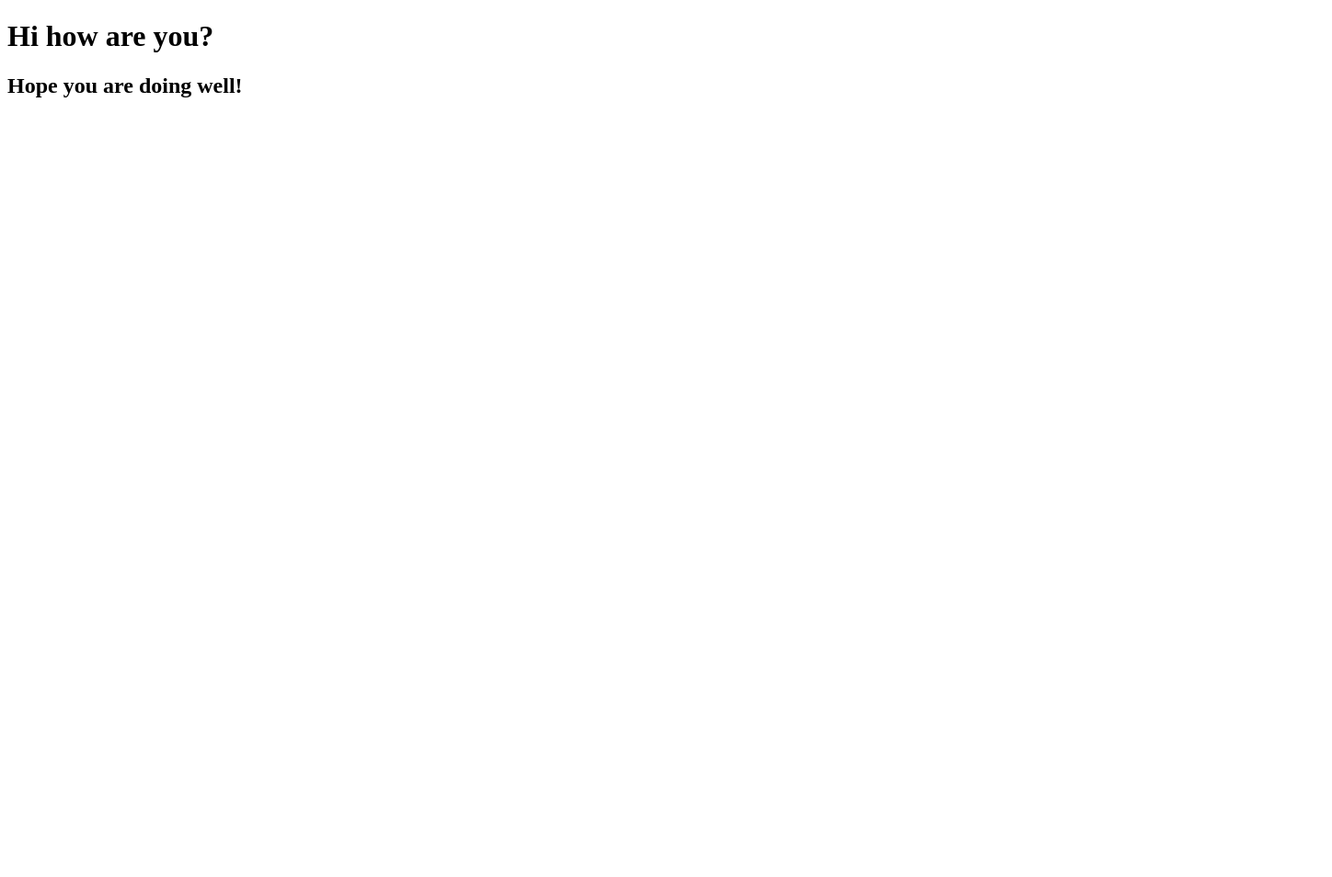
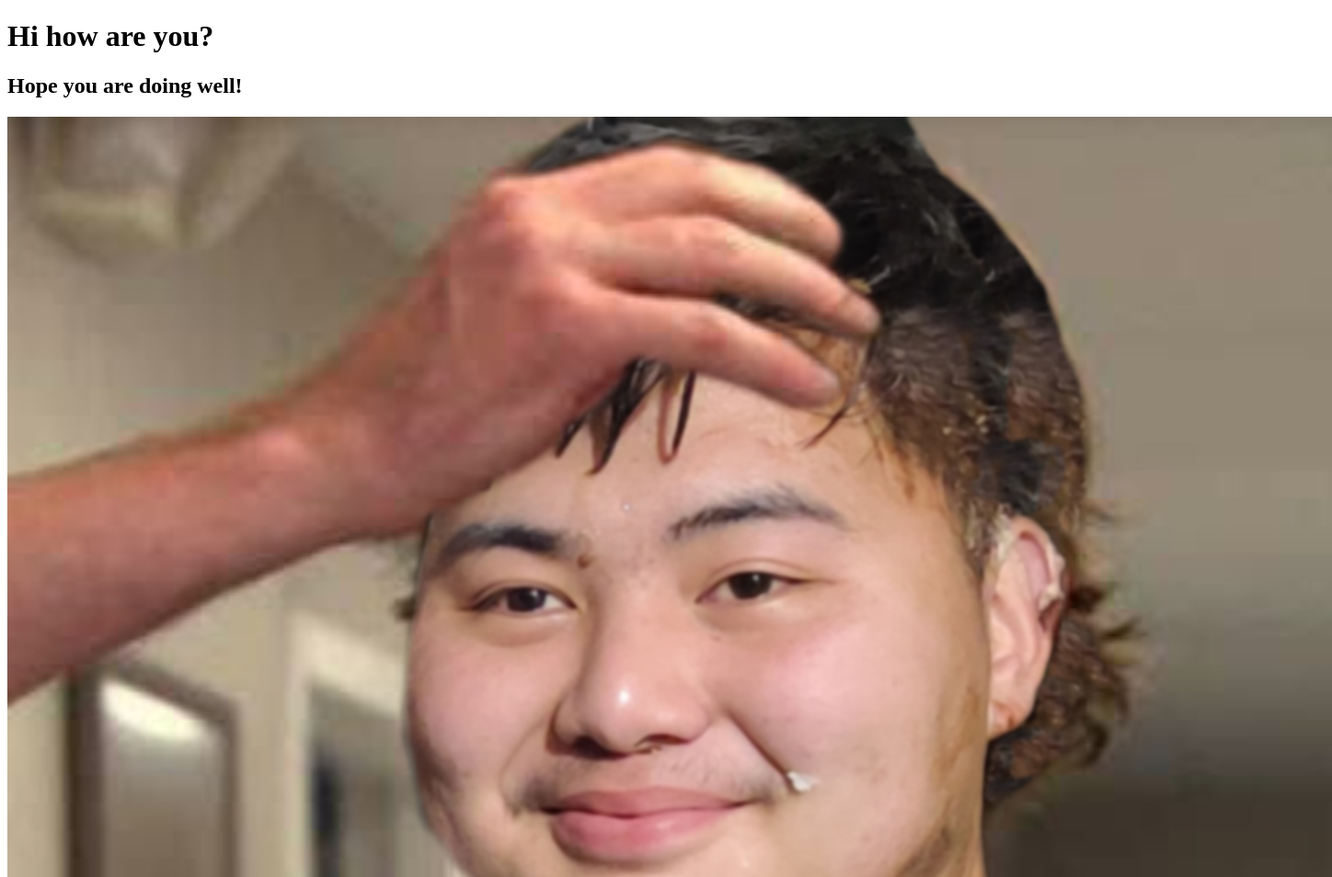
Before and after one commit to TenzinDala/SearchBarFromYT, a plain HTML site: page index.html in a window 1280 px wide. Shown: the top 954 px of the page at 92% size, 1448 px wide, since content can reach past the window. Before the commit the page ends 800 px from the top, so only its background shows below. Drawn offline with Linux system fonts and the light colour scheme.

Commit message:
Added an image

```diff
--- a/index.html
+++ b/index.html
@@ -9,5 +9,6 @@
 <body>
     <h1>Hi how are you?</h1>
     <h2>Hope you are doing well!</h2>
+    <img src="Thapkey in Office.png" alt="">
 </body>
 </html>
```
Also changed, not shown: Thapkey in Office.png (added).
